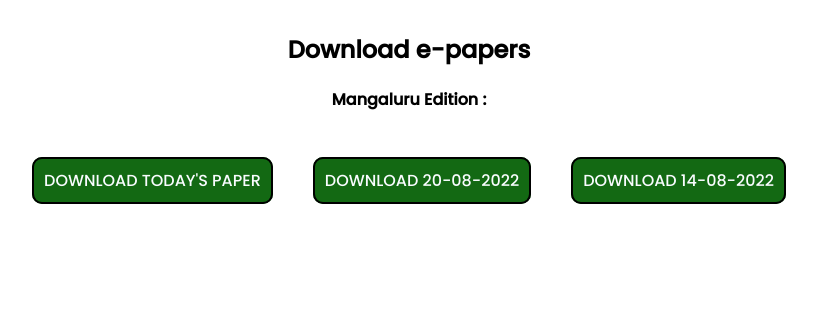
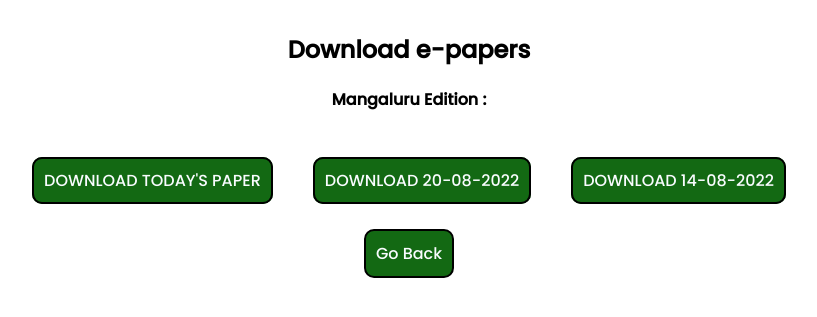
Before and after one commit to sankethsj/newspaper-bot, a Flask app: a page that uses webapp/templates/region.html in a window 1280 px wide. Shown: the part 62-379 px from the top of the page, without its empty margins (231-1048 px from the left). Run offline with Flask 2, Linux system fonts and the light colour scheme; data comes from the database, SQL or seed files in the repository.

Commit message:
added back button

```diff
--- a/webapp/templates/region.html
+++ b/webapp/templates/region.html
@@ -21,7 +21,7 @@
         {% endfor %}
     </ul>
 
-
+    <a class="date" href="/">Go Back</a>
 
 </div>
 
```
